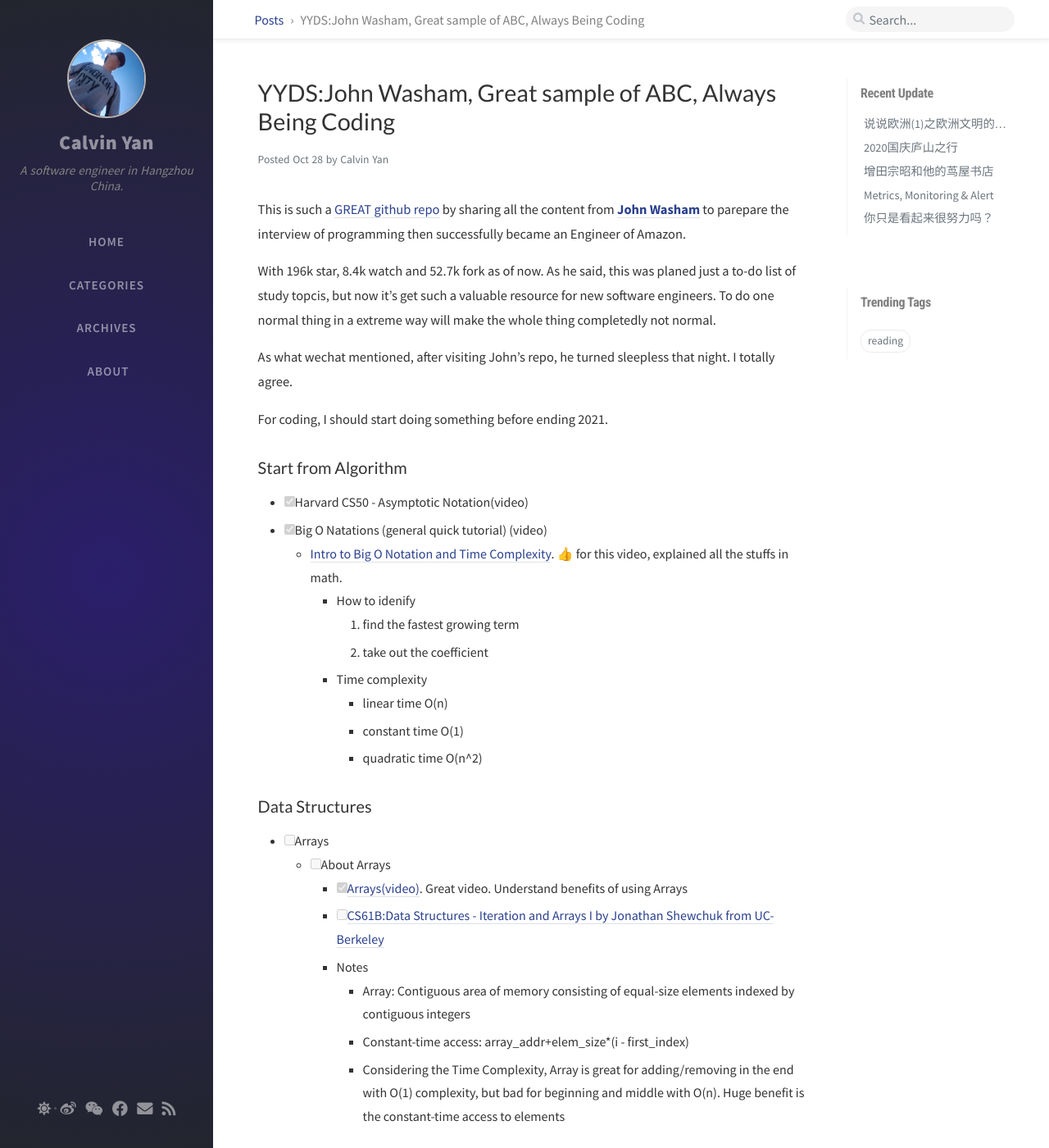
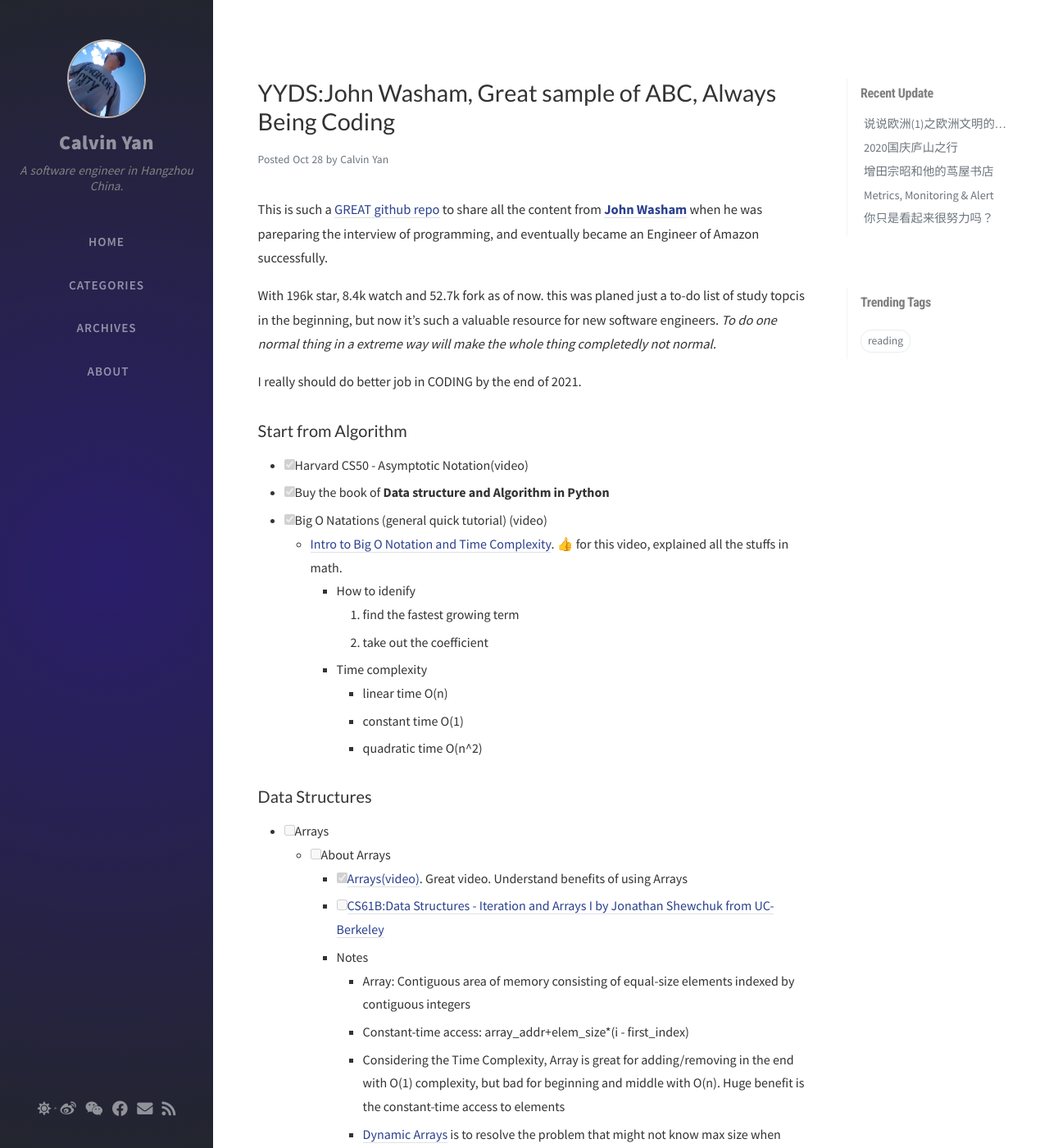
Before and after one commit to hicalvin/hicalvin.github.io, a Jekyll site: the page built from _posts/2021-10-28-abc_always_being_coding.md, in a window 1280 px wide and 1400 px high. Shown: the whole window at 82% size. Built offline with Jekyll 4.4.1, drawn with Linux system fonts in a browser that asks for light colours; nearby versions of some CDN libraries; emoji names are drawn with the system emoji font; comment, search, counter and statistics services are not loaded; some of the changed text lies outside the part shown.

Commit message:
update some array stuffs

```diff
--- a/_posts/2021-10-28-abc_always_being_coding.md
+++ b/_posts/2021-10-28-abc_always_being_coding.md
@@ -5,17 +5,16 @@
 category: tech
 ---
 
-This is such a [GREAT github repo](https://github.com/jwasham/coding-interview-university) by sharing all the content from [**John Washam**](https://github.com/jwasham) to parepare the interview of programming then successfully became an Engineer of Amazon.
+This is such a [GREAT github repo](https://github.com/jwasham/coding-interview-university) to share all the content from [**John Washam**](https://github.com/jwasham) when he was pareparing the interview of programming, and eventually became an Engineer of Amazon successfully.
 
-With 196k star, 8.4k watch and 52.7k fork as of now. As he said, this was planed just a to-do list of study topcis, but now it's get such a valuable resource for new software engineers. To do one normal thing in a extreme way will make the whole thing completedly not normal.
+With 196k star, 8.4k watch and 52.7k fork as of now. this was planed just a to-do list of study topcis in the beginning, but now it's such a valuable resource for new software engineers. *To do one normal thing in a extreme way will make the whole thing completedly not normal.*
 
-As what wechat mentioned, after visiting John's repo, he turned sleepless that night. I totally agree.
-
-For coding, I should start doing something before ending 2021.
+I really should do better job in CODING by the end of 2021.
 
 ### Start from Algorithm
 
 - [x] Harvard CS50 - Asymptotic Notation(video)
+- [x] Buy the book of **Data structure and Algorithm in Python**
 - [x] Big O Natations (general quick tutorial) (video)
   - [Intro to Big O Notation and Time Complexity](https://www.youtube.com/watch?v=D6xkbGLQesk). :thumbsup: for this video, explained all the stuffs in math.
     - How to idenify
@@ -36,6 +35,19 @@
       - Array: Contiguous area of memory consisting of equal-size elements indexed by contiguous integers
       - Constant-time access: array_addr+elem_size*(i - first_index)
       - Considering the Time Complexity, Array is great for adding/removing in the end with O(1) complexity, but bad for beginning and middle with O(n). Huge benefit is the constant-time access to elements
+      - [Dynamic Arrays](https://www.coursera.org/lecture/data-structures/dynamic-arrays-EwbnV) is to resolve the problem that might not know max size when allocating an array. Instead of direct store, idea is to store a pointer to a dynamically allocated array and replace it with a newly allocated array as needed. In Python, it's **list** Java is **ArrayList** C++ is **Vector**
+        - sample code:
+          > PushBack(val)
+          > if size = capacity:
+          >   allocate new_arr[2*capacity]
+          >   for i from 0 to size - 1:
+          >     new arr[i] = arr[i]
+          >   free arr
+          >   arr = new_arr
+          >   capacity = 2*capacity
+          > arr[size] = val
+          > size = size + 1
+      - [Jagged Arrays](https://www.youtube.com/watch?v=1jtrQqYpt7g), Aka Array of Arrays like int[][] mil = new int[4][];
 
 ### Udemy Courses
 
```
